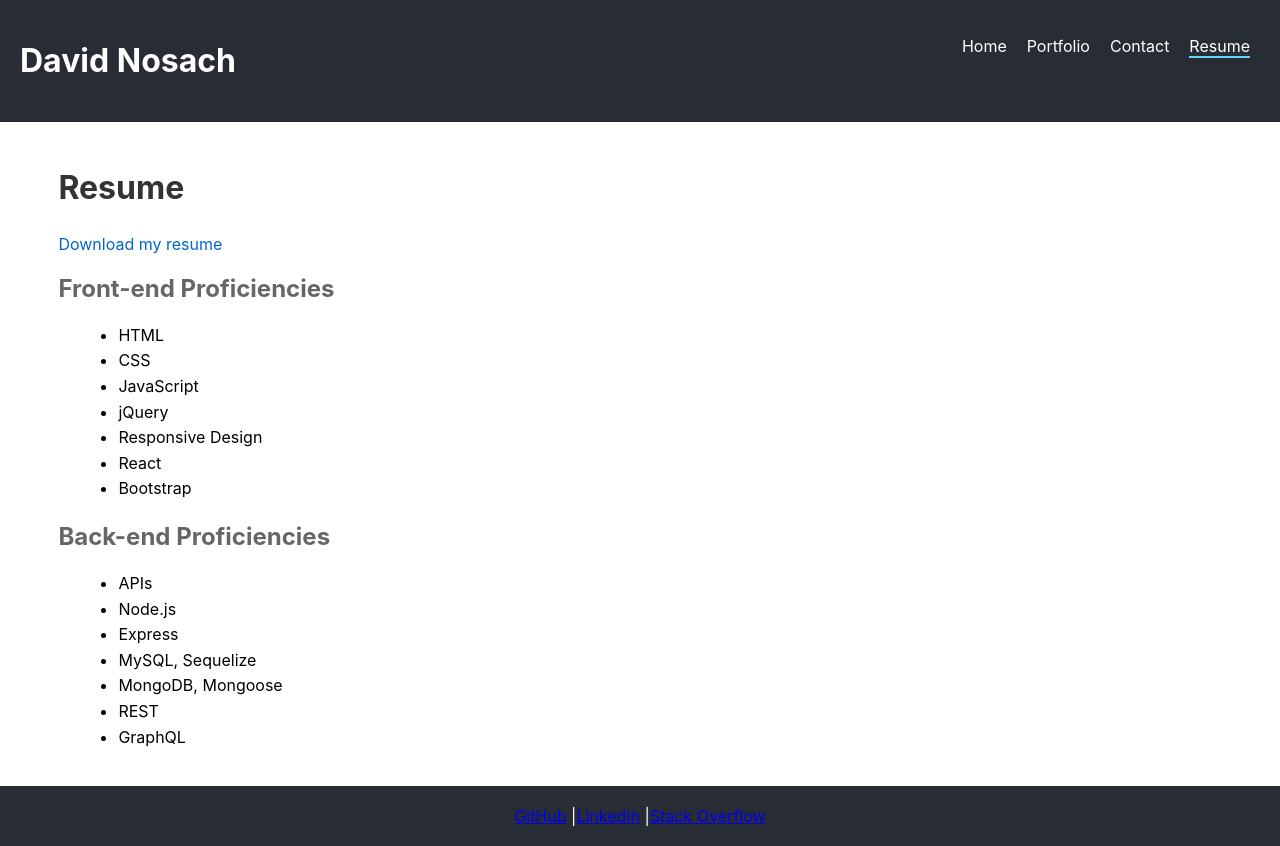
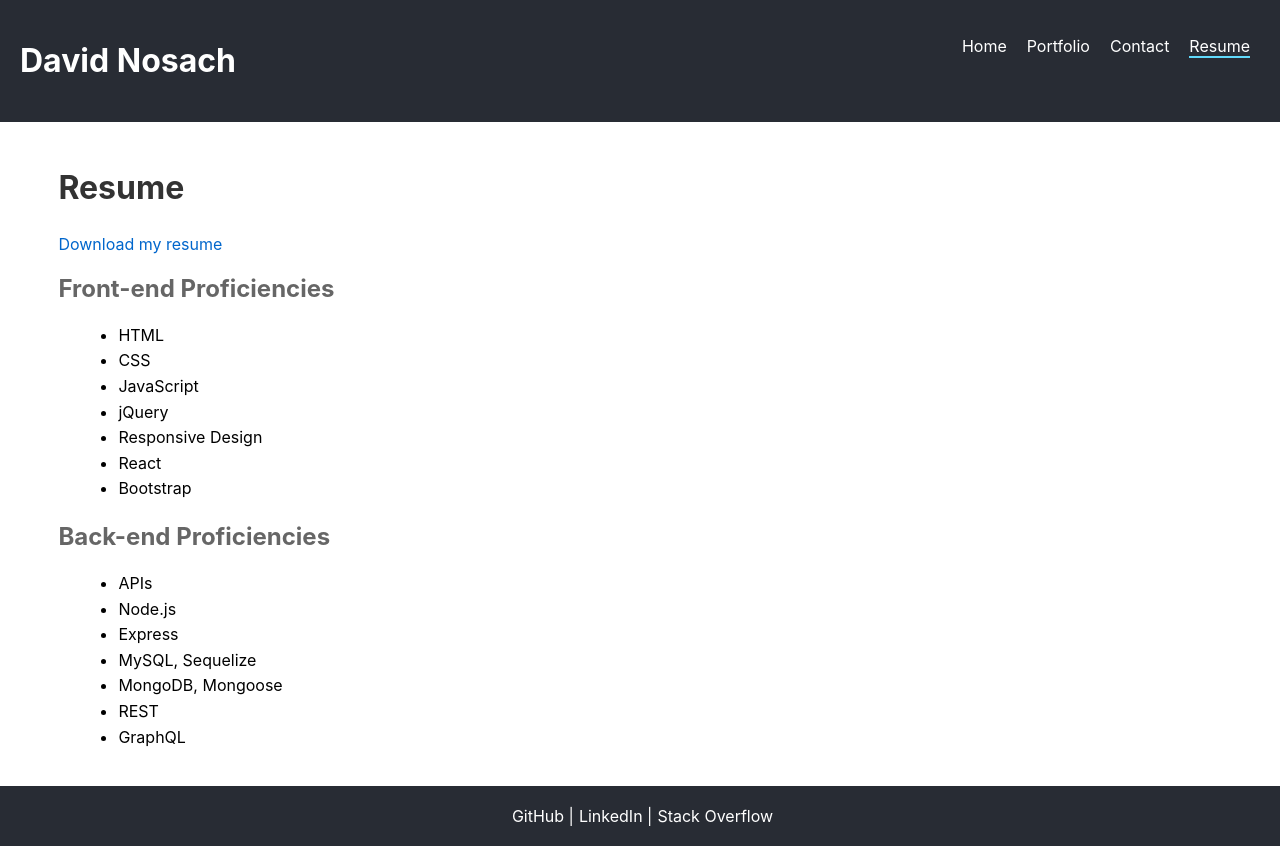
Before and after one commit to David-Nosach/Daves-Story, a React (Create React App) app: page /resume in a window 1280 px wide. Built offline with nearby package versions, Linux system fonts and the light colour scheme.

Commit message:
fixed footer styling

```diff
--- a/src/App.css
+++ b/src/App.css
@@ -41,6 +41,12 @@ footer {
 
 footer p {
   margin: 0;
+}
+
+footer a {
+  color: white;
+  margin-left: 5px;
+  text-decoration: none;
 }
 
 .project {
--- a/src/components/Footer.js
+++ b/src/components/Footer.js
@@ -5,7 +5,7 @@ const Footer = () => {
     <footer>
       <p>
         <a
-          href="https://github.com/yourprofile"
+          href="https://github.com/David-Nosach"
           target="_blank"
           rel="noopener noreferrer"
         >
@@ -13,7 +13,7 @@ const Footer = () => {
         </a>{" "}
         |
         <a
-          href="https://www.linkedin.com/in/yourprofile"
+          href="https://www.linkedin.com/in/david-nosach/"
           target="_blank"
           rel="noopener noreferrer"
         >
@@ -21,7 +21,7 @@ const Footer = () => {
         </a>{" "}
         |
         <a
-          href="https://stackoverflow.com/users/yourprofile"
+          href="https://stackoverflow.com/users/26265580/diddybop"
           target="_blank"
           rel="noopener noreferrer"
         >
--- a/src/pages/Resume.js
+++ b/src/pages/Resume.js
@@ -6,7 +6,7 @@ const Resume = () => {
     <section className="resume">
       <h1>Resume</h1>
       <p>
-        <a href="../Resume/Resume-FrontEnd.png" download="Resume-FrontEnd.png">
+        <a href="/Resume-FrontEnd.pdf" download="Resume-FrontEnd.pdf">
           Download my resume
         </a>
       </p>
```
Also changed, not shown: 1 other file (tests, documents, lock files or other folders).
